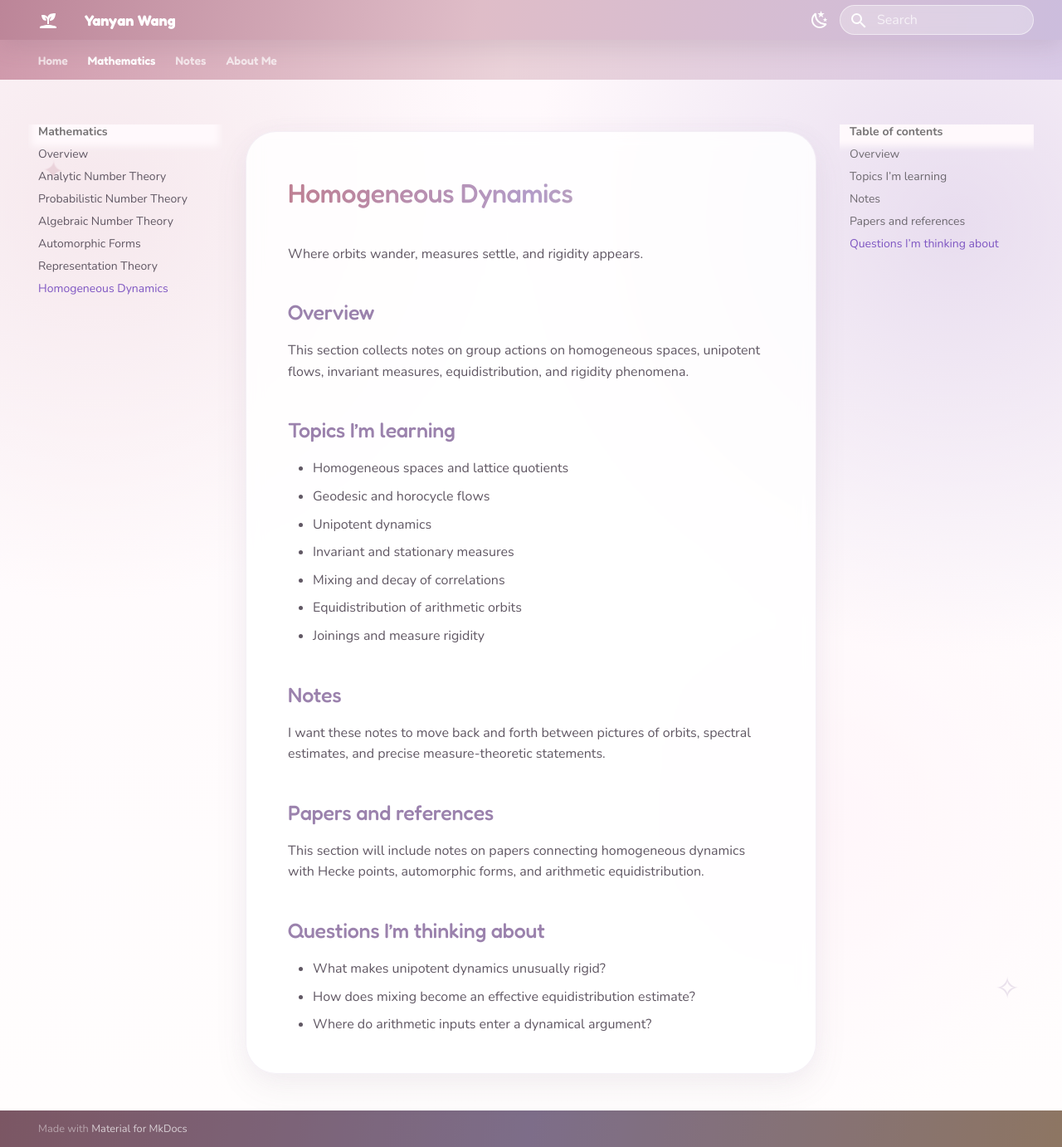
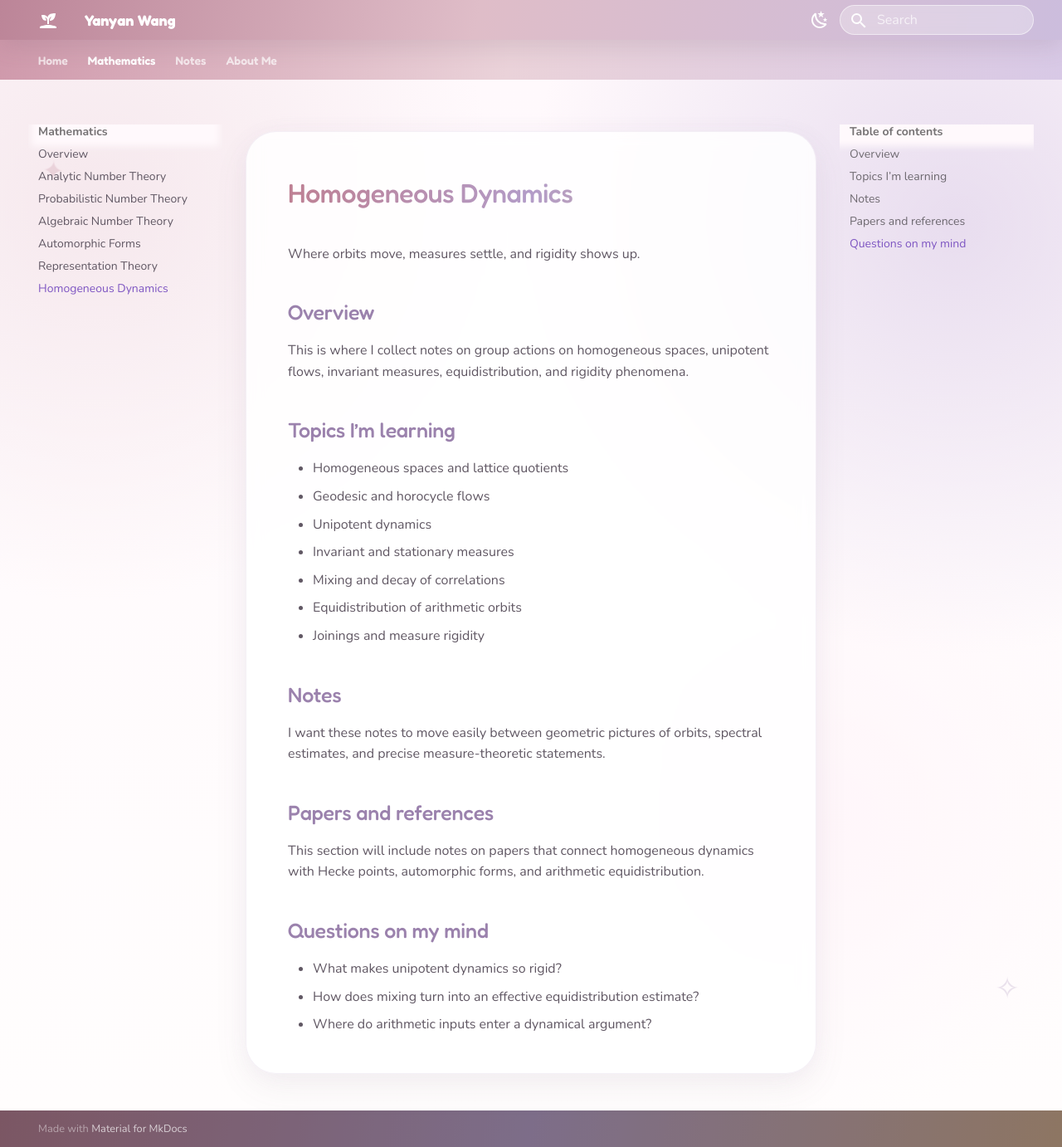
Before and after one commit to yanyanwang-math/yanyanwang-math.github.io, an MkDocs documentation site: the page built from docs/homogeneous-dynamics/index.md, in a window 1280 px wide and 1382 px high. Shown: the whole window at 83% size. Built offline with MkDocs 1.6.1 and Material for MkDocs 9.7.7, drawn with Linux system fonts in a browser that asks for light colours.

Commit message:
Add files via upload

```diff
--- a/docs/homogeneous-dynamics/index.md
+++ b/docs/homogeneous-dynamics/index.md
@@ -1,10 +1,10 @@
 # Homogeneous Dynamics
 
-Where orbits wander, measures settle, and rigidity appears.
+Where orbits move, measures settle, and rigidity shows up.
 
 ## Overview
 
-This section collects notes on group actions on homogeneous spaces, unipotent flows, invariant measures, equidistribution, and rigidity phenomena.
+This is where I collect notes on group actions on homogeneous spaces, unipotent flows, invariant measures, equidistribution, and rigidity phenomena.
 
 ## Topics I’m learning
 
@@ -18,14 +18,14 @@ This section collects notes on group actions on homogeneous spaces, unipotent fl
 
 ## Notes
 
-I want these notes to move back and forth between pictures of orbits, spectral estimates, and precise measure-theoretic statements.
+I want these notes to move easily between geometric pictures of orbits, spectral estimates, and precise measure-theoretic statements.
 
 ## Papers and references
 
-This section will include notes on papers connecting homogeneous dynamics with Hecke points, automorphic forms, and arithmetic equidistribution.
+This section will include notes on papers that connect homogeneous dynamics with Hecke points, automorphic forms, and arithmetic equidistribution.
 
-## Questions I’m thinking about
+## Questions on my mind
 
-- What makes unipotent dynamics unusually rigid?
-- How does mixing become an effective equidistribution estimate?
+- What makes unipotent dynamics so rigid?
+- How does mixing turn into an effective equidistribution estimate?
 - Where do arithmetic inputs enter a dynamical argument?
```
